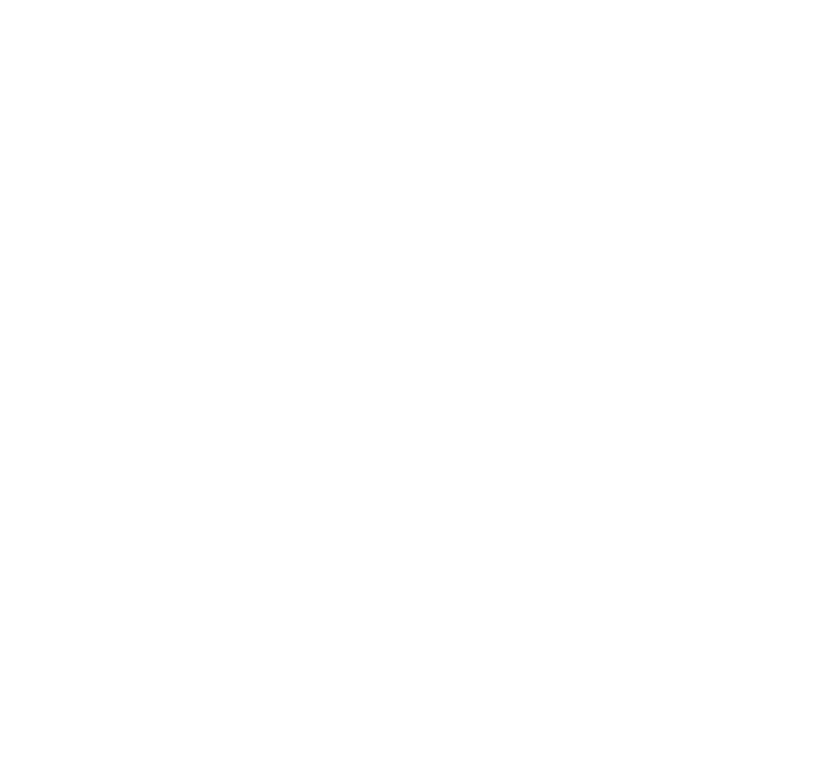
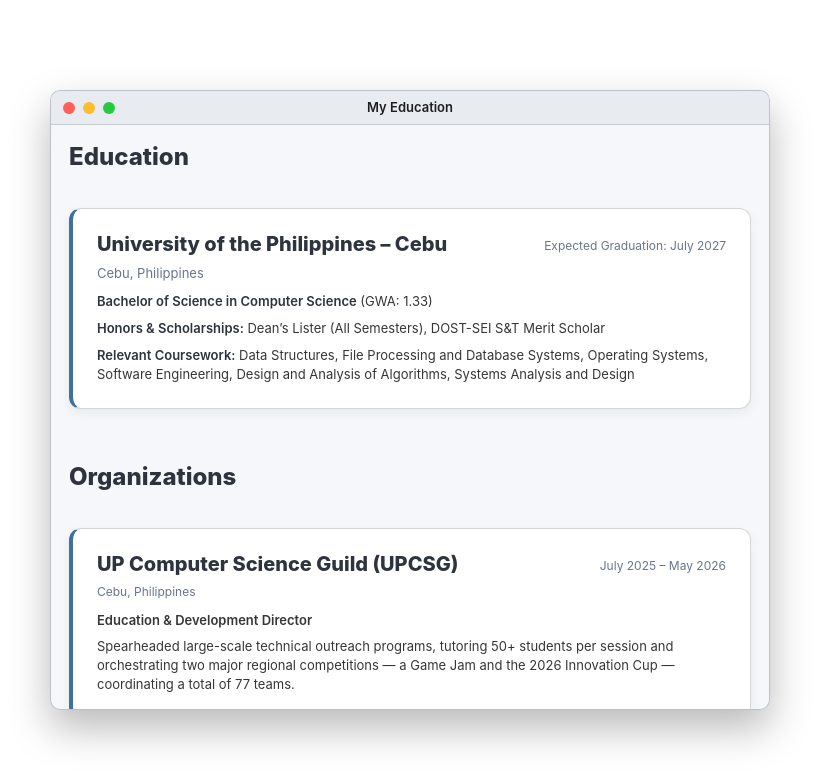
Before and after one commit to conxant0/resumeMiniProj, a Vue app in the folder vueResume/: page /education in a window 1280 px wide. Before the commit this address had no page. Shown: the top 784 px of the page, without its empty margins (90-909 px from the left). Built offline with nearby package versions, Linux system fonts and the light colour scheme.

Commit message:
feat: added education route

```diff
--- a/vueResume/src/router/index.js
+++ b/vueResume/src/router/index.js
@@ -2,6 +2,7 @@
 import Desktop from "../components/Desktop.vue";
 import AboutView from "../views/AboutView.vue";
 import ContactView from "../views/ContactView.vue";
+import EducationView from "../views/EducationView.vue";
 
 const routes = [
   {
@@ -19,6 +20,11 @@
     name: "Contact",
     component: ContactView,
   },
+  {
+    path: "/education",
+    name: "Education",
+    component: EducationView,
+  },
 ];
 
 const router = createRouter({
--- /dev/null
+++ b/vueResume/src/views/EducationView.vue
@@ -0,0 +1,17 @@
+<script setup>
+import WindowChrome from "../components/WindowChrome.vue";
+import EducationWindow from "../components/windows/EducationWindow.vue";
+import { educationSection } from "../data/portfolio";
+</script>
+
+<template>
+  <WindowChrome
+    id="education"
+    title="My Education"
+    :x="140"
+    :y="90"
+    :z-index="3"
+  >
+    <EducationWindow v-bind="educationSection" />
+  </WindowChrome>
+</template>
```
